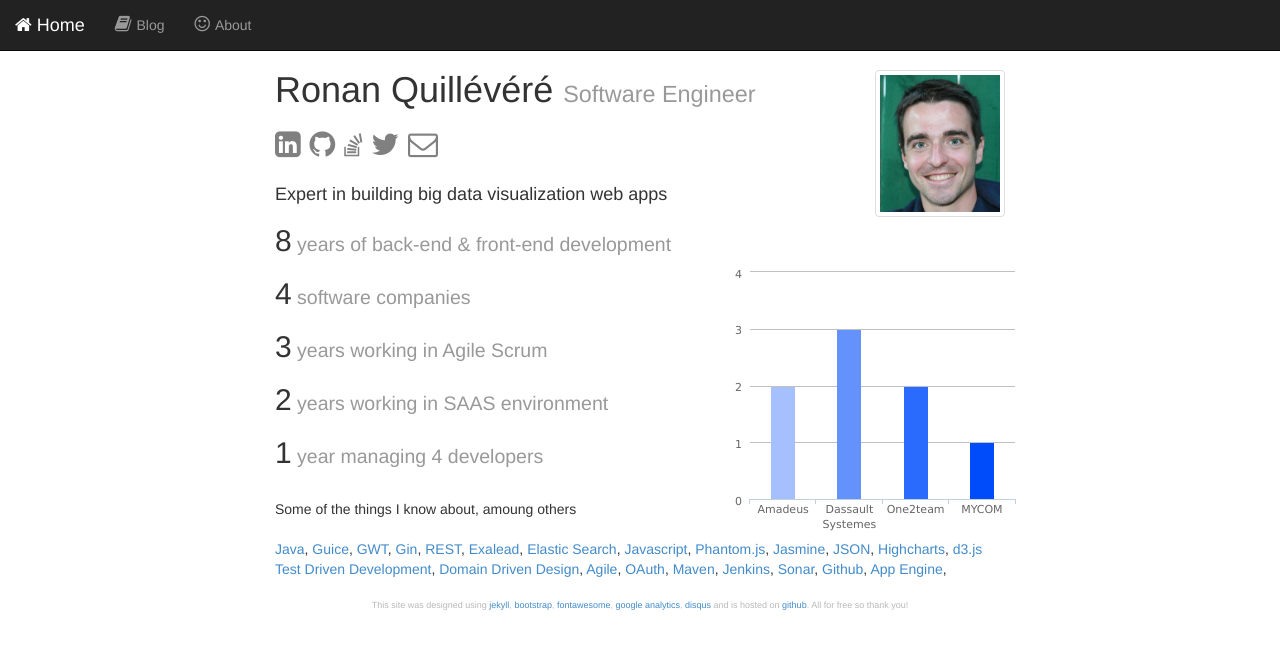
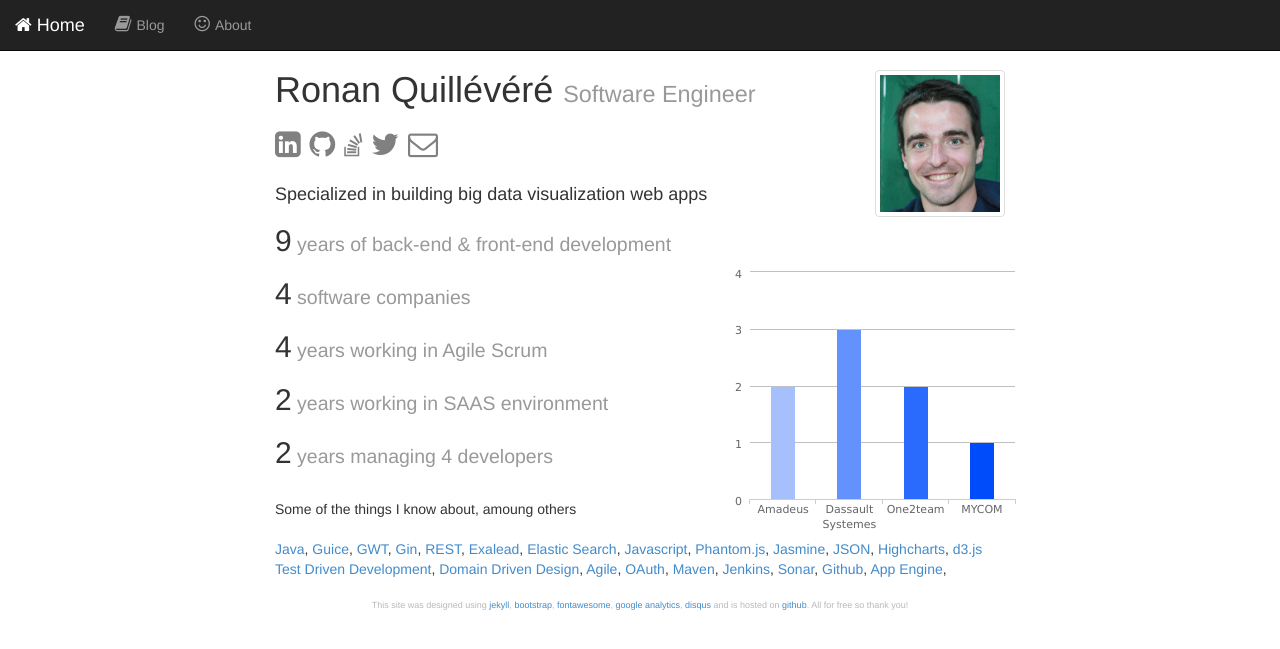
Before and after one commit to ronanquillevere/ronanquillevere.github.io, a Jekyll site: the page built from index.html, in a window 1280 px wide. Shown: the top 649 px of the page. Built offline with Jekyll 4.4.1, drawn with Linux system fonts in a browser that asks for light colours; Markdown is read by kramdown in place of the engine named in the settings.

Commit message:
Update index.html

```diff
--- a/index.html
+++ b/index.html
@@ -26,13 +26,13 @@ title: Ronan Quillevere
 	 	<a href="mailto:ronan.quillevere@gmail.com"><i class="fa fa-envelope-o"></i></a>
 	</div>
 
-	<h4 id="expertise">Expert in building big data visualization web apps</h4>
+	<h4 id="expertise">Specialized in building big data visualization web apps</h4>
 
-	<h2>8<small> years of back-end & front-end development</small></h2>
+	<h2>9<small> years of back-end & front-end development</small></h2>
 	<h2>4<small> software companies</small></h2>
-	<h2>3<small> years working in Agile Scrum</small></h2>
+	<h2>4<small> years working in Agile Scrum</small></h2>
 	<h2>2<small> years working in SAAS environment</small></h2>
-	<h2>1<small> year managing 4 developers</small></h2> <br>
+	<h2>2<small> years managing 4 developers</small></h2> <br>
 
 <!--	<div id="chartcontainer">
   		<iframe class="infogram" id="companies" src="//e.infogr.am/mycompanies-94968" width="350" height="553" scrolling="no" frameborder="0" style="border:none;"></iframe><div style="width:350px;border-top:1px solid #acacac;padding-top:3px;font-family:Arial;font-size:10px;text-align:center;"><a style="color:#acacac;text-decoration:none;" href="//infogr.am" target="_blank">Create infographics</a></div>
```
